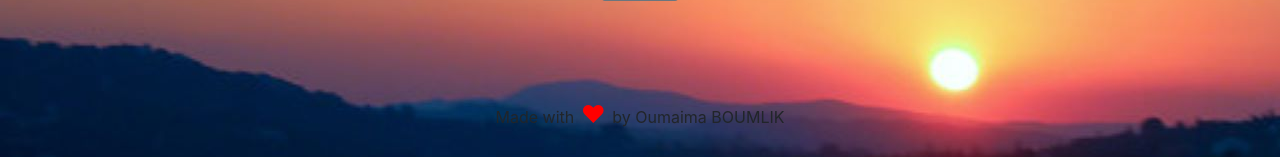
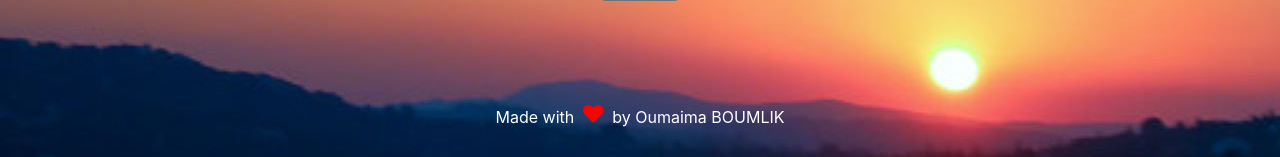
Before and after one commit to Oumaima-Boumlik/Flight-Price-Prediction, a Flask app: page / in a window 1280 px wide. Shown: the part 693-850 px from the top of the page. Run offline with Flask 2, Linux system fonts and the light colour scheme; parts of the project's set-up code (start-up, migrations or seed data) failed here and were passed over; some libraries are stand-ins or nearby versions.

Commit message:
Update FrontEnd

```diff
--- a/templates/home.html
+++ b/templates/home.html
@@ -156,7 +156,7 @@
         <br>
         <h3>{{ prediction_text }}</h3>
         <br>
-        <div class="footer" style="">Made with<span style="font-size:150%;color:red;"> &hearts; </span>by Oumaima BOUMLIK</div>
+        <div class="footer" style="color: #fff;">Made with<span style="font-size:150%;color:red;"> &hearts; </span>by Oumaima BOUMLIK</div>
         <br>
 
     </div>
```
Also changed, not shown: image.jpg (deleted), static/css/img.jpg (renamed from templates/static/css/img.jpg), static/css/styles.css (renamed from templates/static/css/styles.css).
